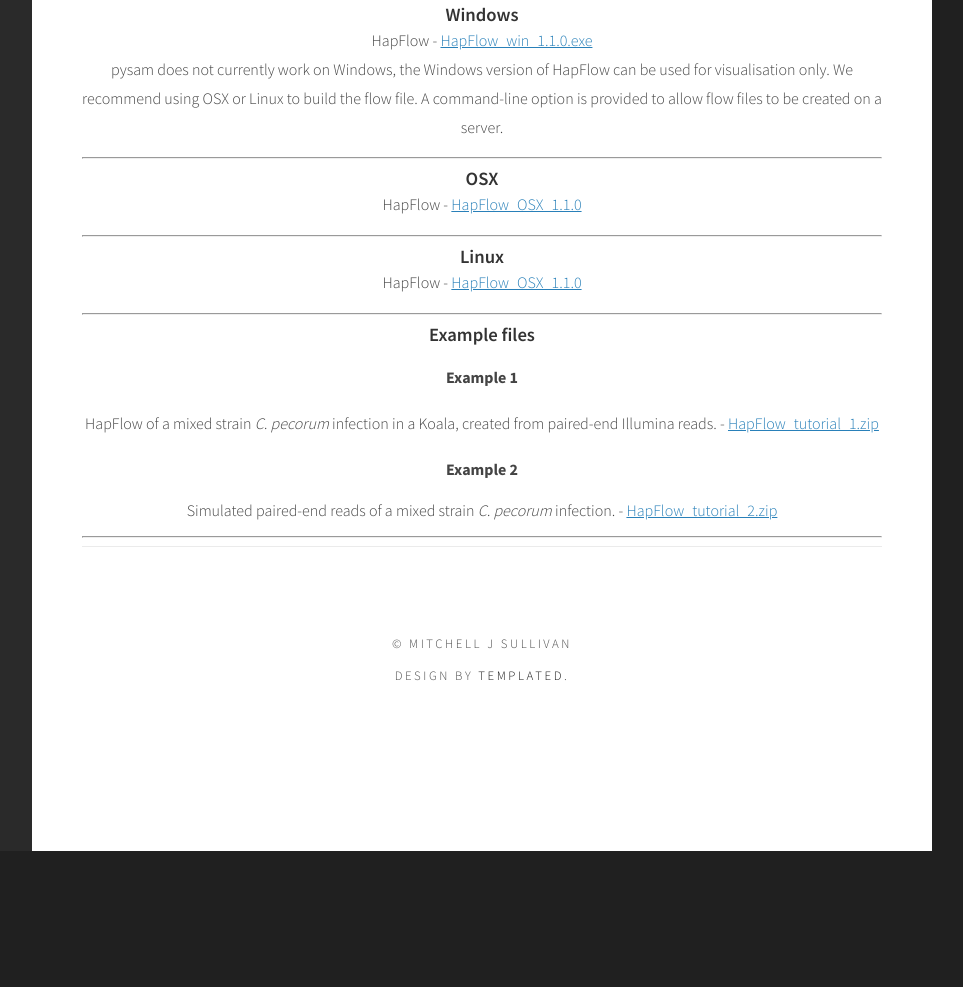
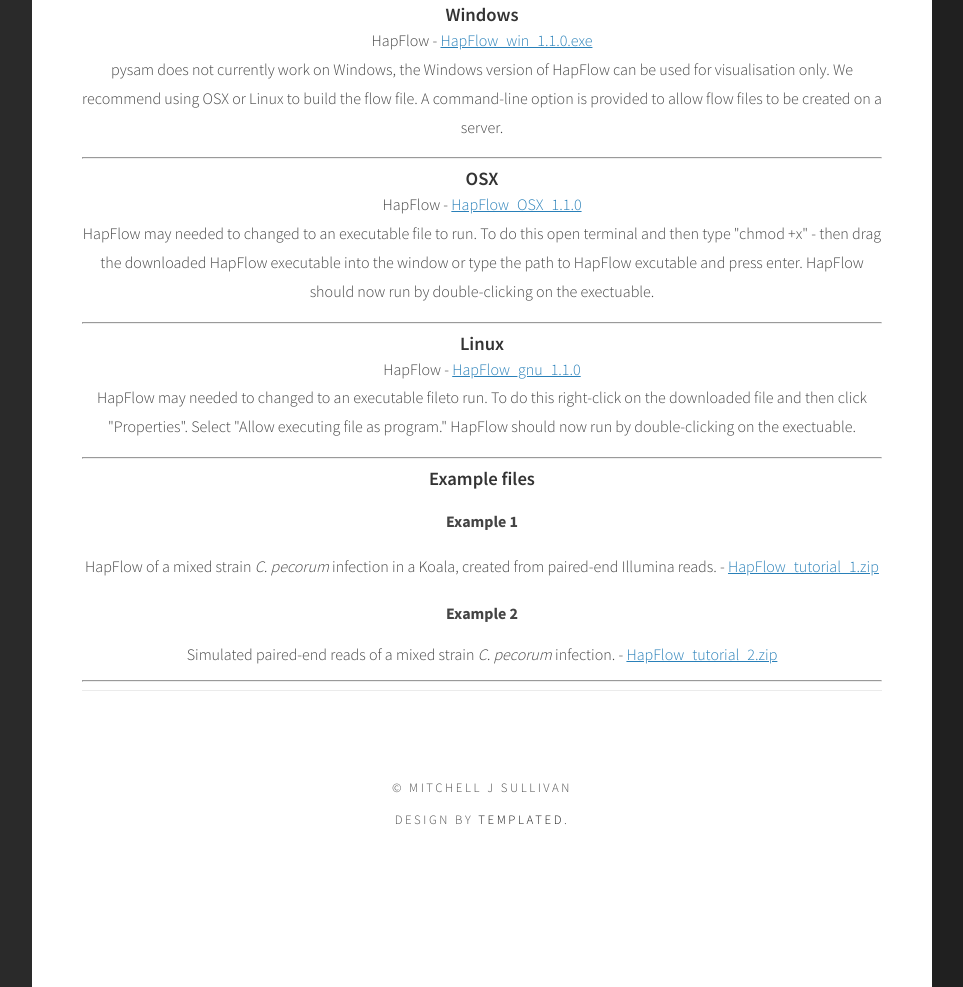
Before and after one commit to mjsull/HapFlow, a plain HTML site: page files.html in a window 1280 px wide. Shown: the part 763-1750 px from the top of the page, without its empty margins (308-1271 px from the left). Before the commit the page ends 1614 px from the top, so only its background shows below. Drawn offline with Linux system fonts and the light colour scheme.

Commit message:
added information about how to run the binaries in OSX and Linux

```diff
--- a/files.html
+++ b/files.html
@@ -57,10 +57,14 @@ Released   : 20130902
 			pysam does not currently work on Windows, the Windows version of HapFlow can be used for visualisation only. We recommend using OSX or Linux to build the flow file. A command-line option is provided to allow flow files to be created on a server.</p>
 			<hr>
 			<h3> OSX  </h3>
-			<p> HapFlow - <a href="https://github.com/mjsull/HapFlow/releases/download/v1.1.0/HapFlow_osx_1.1.0" target="_blank" onclick="_gaq.push(['_trackEvent','HapFlow','HapFlow_exe','HapFlow_OSX']);">HapFlow_OSX_1.1.0</a></p>
+			<p> HapFlow - <a href="https://github.com/mjsull/HapFlow/releases/download/v1.1.0/HapFlow_osx_1.1.0" target="_blank" onclick="_gaq.push(['_trackEvent','HapFlow','HapFlow_exe','HapFlow_OSX']);">HapFlow_OSX_1.1.0</a> <br />
+			HapFlow may needed to changed to an executable file to run. To do this open terminal and then type "chmod +x" - then drag the downloaded HapFlow executable into the window or type the path to HapFlow excutable and press enter. HapFlow should now run by double-clicking on the exectuable.  </p>
 			<hr>
 			<h3> Linux </h3>
-			<p> HapFlow - <a href="https://github.com/mjsull/HapFlow/releases/download/v1.1.0/HapFlow_gnu_1.1.0" target="_blank" onclick="_gaq.push(['_trackEvent','HapFlow','HapFlow_exe','HapFlow_gnu']);">HapFlow_OSX_1.1.0</a></p>
+			<p> HapFlow - <a href="https://github.com/mjsull/HapFlow/releases/download/v1.1.0/HapFlow_gnu_1.1.0" target="_blank" onclick="_gaq.push(['_trackEvent','HapFlow','HapFlow_exe','HapFlow_gnu']);">HapFlow_gnu_1.1.0</a><br />
+			HapFlow may needed to changed to an executable fileto run. To do this right-click on the downloaded file and then click "Properties".
+			Select "Allow executing file as program." HapFlow should now run by double-clicking on the exectuable. <br />
+			</p>
 			<hr>
 			<h3> Example files </h3>
 			<h4> Example 1 </h4>
```
